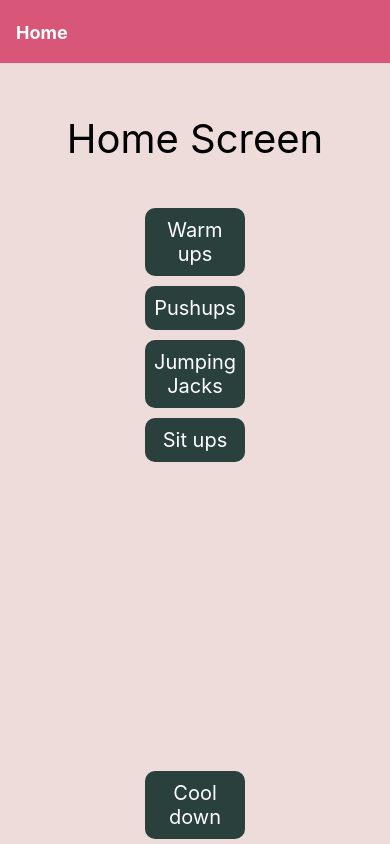
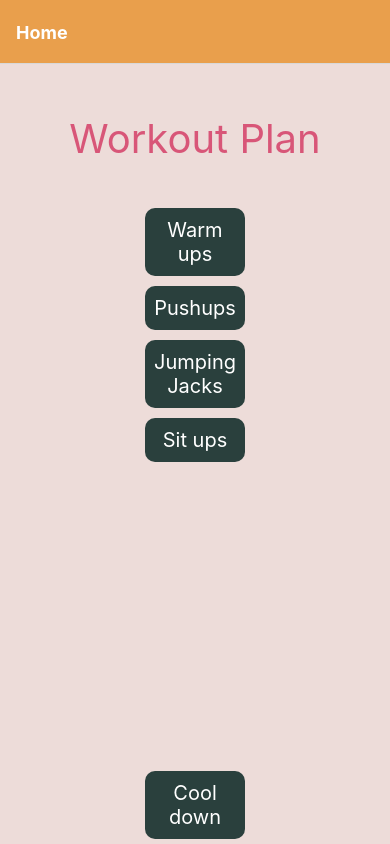
Before and after one commit to emily-foley/Workout-Plan-App, a React Native app in the folder portfolio2/: screen / in a window 390 px wide. Built offline with nearby package versions, Linux system fonts and the light colour scheme.

Commit message:
April 24, 2022 2:23 AM

```diff
--- a/portfolio2/App.js
+++ b/portfolio2/App.js
@@ -183,7 +183,7 @@ function HomeScreen({ navigation }) {
 
   return (
     <View style={styles.container}>
-      <Text style={styles.heading}>Home Screen</Text>
+      <Text style={styles.heading}>Workout Plan</Text>
       <TouchableOpacity
         style={styles.button}
         onPress={() => navigation.navigate('Warmups')}>
@@ -217,7 +217,7 @@ function App() {
       <Stack.Navigator initialRouteName="Home">
         <Stack.Screen name="Home" component={HomeScreen} options={{
           headerStyle: {
-            backgroundColor: '#d85678',
+            backgroundColor: '#e99f4c',
           },
           headerTintColor: '#fff',
           headerTitleStyle: {
@@ -226,7 +226,7 @@ function App() {
         }}/>
         <Stack.Screen name="RepetitionExercise" component={ExerciseScreen} options={{
           headerStyle: {
-            backgroundColor: '#d85678',
+            backgroundColor: '#e99f4c',
           },
           headerTintColor: '#fff',
           headerTitleStyle: {
@@ -235,7 +235,7 @@ function App() {
         }}/>
         <Stack.Screen name="Warmups" component={Warmups} options={{
           headerStyle: {
-            backgroundColor: '#d85678',
+            backgroundColor: '#e99f4c',
           },
           headerTintColor: '#fff',
           headerTitleStyle: {
@@ -244,7 +244,7 @@ function App() {
         }}/>
         <Stack.Screen name="Cooldown" component={Cooldown} options={{
           headerStyle: {
-            backgroundColor: '#d85678',
+            backgroundColor: '#e99f4c',
           },
           headerTintColor: '#fff',
           headerTitleStyle: {
@@ -298,7 +298,7 @@ const styles = StyleSheet.create({
     fontSize: 40,
     paddingBottom: 40,
     paddingTop: 50,
-    color: 'd85678',
+    color: '#d85678',
   },
   heading2: {
     fontSize: 25,
```
